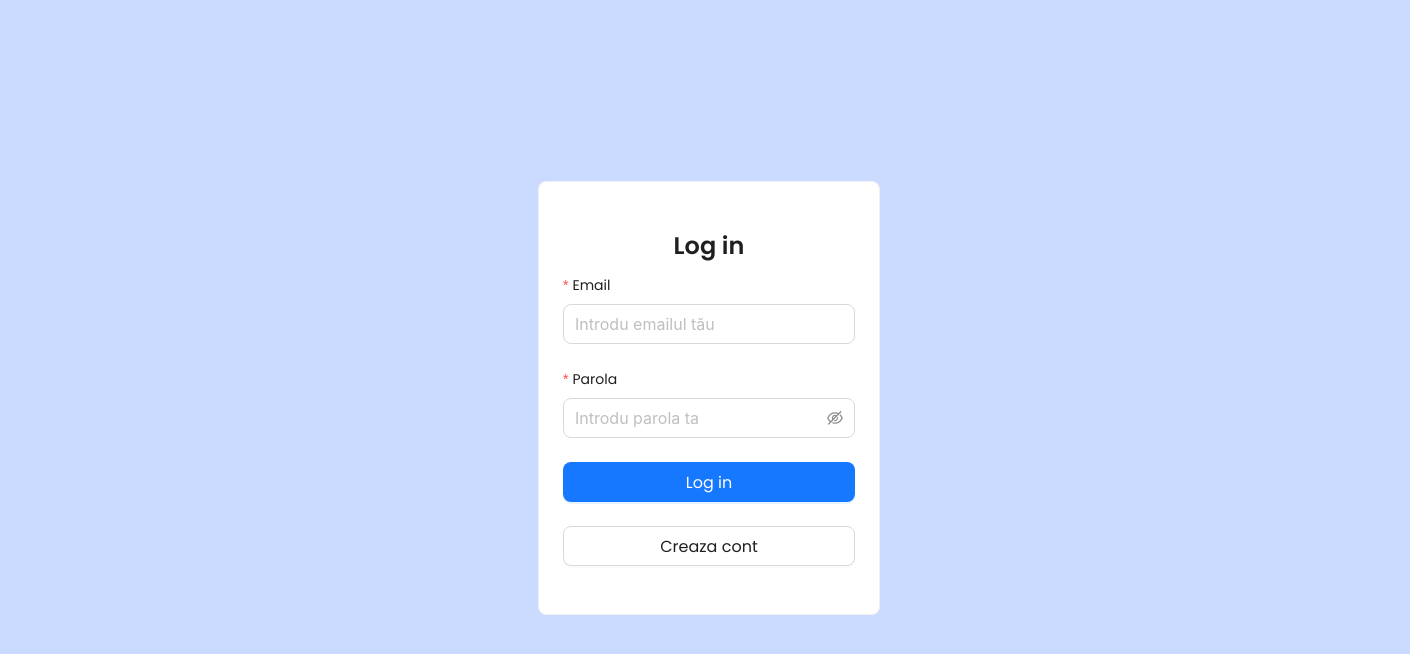
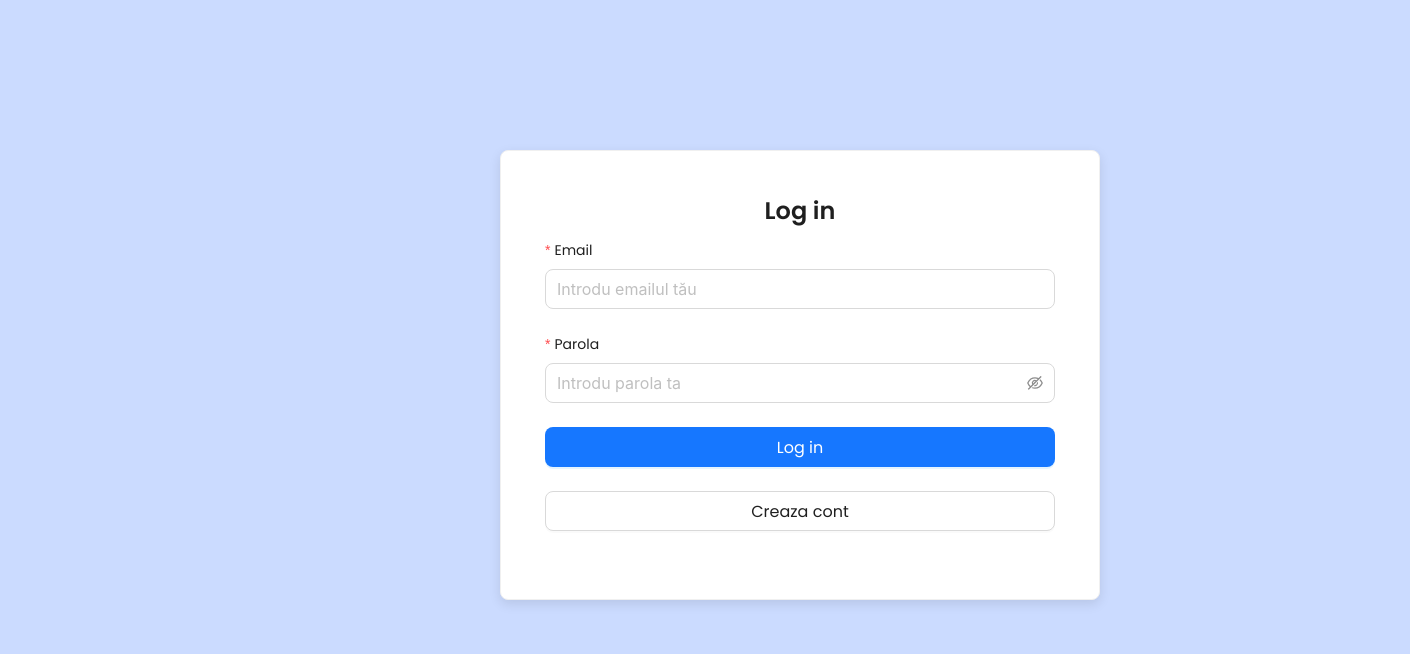
Before and after one commit to Ionut-SV/BibliotecaAPI, a React (Vite) app in the folder client/: page /login in a window 1280 px wide. Shown: the top 654 px of the page, 1410 px wide, since content can reach past the window. Built offline with nearby package versions, Linux system fonts and the light colour scheme.

Commit message:
ScrollbarsFix

```diff
--- a/client/src/App.css
+++ b/client/src/App.css
@@ -1,28 +1,49 @@
 @import url('https://fonts.googleapis.com/css2?family=Poppins:wght@100;200;300;400;500;600;700;800&display=swap');
-*{
-  font-family:'Poppins', sans-serif;
+
+/* Global Styles */
+* {
+  font-family: 'Poppins', sans-serif;
+  margin: 0;
+  padding: 0;
+  box-sizing: border-box;
 }
-body{
-  display:flex;
-  align-items: center;
-  justify-content: center;
-  height: 100vh;
+
+/* Ensure body handles scrolling */
+html, body {
+  height: 100%; /* Make sure the page height is 100% */
+  overflow-x: hidden; /* Prevent horizontal scrolling */
   background: #cbdbff;
 }
 
-/*form*/
-.form-containter{
-  width:1000px;
+body {
+  display: flex;
+  flex-direction: column; /* Allow vertical stacking */
+  justify-content: flex-start; /* Start at the top */
 }
 
+/* Root container styling */
+#root {
+  min-height: 100%;
+  display: flex;
+  flex-direction: column; /* Content grows vertically */
+}
+
+/* Form container */
+.form-containter {
+  width: 1000px;
+}
+
+/* Center title inside the form */
 .title {
   text-align: center;
 }
 
+/* Buttons take full width */
 .btn {
   width: 100%;
 }
 
-.alert{
+/* Adjust alert margins */
+.alert {
   margin-bottom: 1.5rem;
 }
--- a/client/src/Auth/Login.jsx
+++ b/client/src/Auth/Login.jsx
@@ -2,6 +2,7 @@ import React from 'react';
 import { Alert, Card, Input, Form, Spin, Typography, Button } from 'antd';
 import { Link, useNavigate, useLocation } from 'react-router-dom';
 import useLogin from '../hooks/useLogin';
+import '../styles/Login.css';
 
 const Login = () => {
     const { error, loading, loginUser } = useLogin();
@@ -19,7 +20,7 @@ const Login = () => {
     };
 
     return (
-        <Card className="form-container">
+        <Card className="form-container-login">
             <div className="form-content">
                 <Typography.Title level={3} strong className="title">
                     Log in
--- a/client/src/Auth/Register.jsx
+++ b/client/src/Auth/Register.jsx
@@ -2,7 +2,7 @@ import React from 'react';
 import { Alert, Card, Input, Form, Spin, Typography, Button, Select } from 'antd';
 import { Link } from 'react-router-dom';
 import useSignup from '../hooks/useSignup';
-
+import '../styles/Register.css';
 const Register = () => {
     const { loading, error, registerUser } = useSignup();
 
@@ -11,7 +11,7 @@ const Register = () => {
     };
 
     return (
-        <Card className="form-container">
+        <Card className="form-container-register">
             <div className="flex-container">
                 {/* form */}
                 <div className="flex-item">
--- a/client/src/pages/DetailsPage.jsx
+++ b/client/src/pages/DetailsPage.jsx
@@ -33,7 +33,7 @@ const BookDetailsPage = () => {
     <div className="book-details">
       <div className="header-button">
           <Buttons />
-        </div>
+      </div>
     <h1>{book.titlu}</h1>
     <div className="book-details-row">
       <img src={`http://localhost:5000${book.image_url}`} alt={book.titlu} />
--- a/client/src/pages/Upload.jsx
+++ b/client/src/pages/Upload.jsx
@@ -62,8 +62,9 @@ function BookUploadForm() {
   };
 
   return (
+
       <form onSubmit={handleSubmit} className="form-container-up">
-        <div className="header-up ">
+        <div className="header-up">
           <Buttons />
         </div>
 
--- a/client/src/styles/BookCard.css
+++ b/client/src/styles/BookCard.css
@@ -2,8 +2,9 @@
   display: grid;
   grid-template-columns: repeat(4, 4fr); /* Creates a responsive grid */
   gap: 20px; /* Adds space between cards */
-  margin: 30px;
-  margin-right: 160px;
+  margin-left:10%;
+  margin-right: 10%;
+  padding: 40px;
 }
 
 .book-card-link {
--- a/client/src/styles/BooksPage.css
+++ b/client/src/styles/BooksPage.css
@@ -1,26 +1,24 @@
 html, body {
     height: 100%; /* Ensure full height for the entire document */
-    overflow: hidden; /* Prevent scrollbars on the root document */
-    margin-right: -65px;
-    margin-top: -1px;
+    overflow-y: auto; /* Allow vertical scrolling on the root */
+    overflow-x: hidden; /* Prevent horizontal scrolling */
+    margin: 0; /* Remove unnecessary margins */
+    padding: 0; /* Reset default padding */
+    background: #cbdbff; /* Match the app's background color */
 }
 
 .Books-page {
     display: flex;
-    flex-direction: column; /* Ensure the content stretches vertically */
+    flex-direction: column; /* Ensure content stretches vertically */
     max-width: 100%; /* Ensure it takes full width */
-    height: 100vh; /* Full viewport height */
-    overflow-y: auto; /* Enable vertical scrolling */
-    overflow-x: hidden; /* Disable horizontal scrolling */
+    min-height: 100vh; /* Full viewport height */
     box-sizing: border-box; /* Include padding in dimensions */
 }
 
 .header {
     display: flex;
     justify-content: flex-end;
-    margin-bottom: 40px;
-    margin-top: 20px;
-    margin-right: 30px;
+    margin: 20px 30px 40px 0; /* Adjust margins for alignment */
 }
 
 .search-bar {
@@ -54,10 +52,10 @@ html, body {
 }
 
 .filters {
-    display: flex;  /* Align children in a row */
+    display: flex; /* Align children in a row */
     justify-content: center; /* Center the buttons horizontally */
     align-items: center; /* Center the buttons vertically (if needed) */
-    margin-top: 20px;  /* Optional: Add some spacing from the top */
+    margin-top: 20px; /* Optional: Add some spacing from the top */
 }
 
 /* Style for each filter container */
@@ -67,12 +65,12 @@ html, body {
 
 /* Filter button style */
 .filter-button {
-    padding: 10px 20px; /* Add padding to the buttons */
-    border: 1px solid #ccc; /* Border for the button */
-    border-radius: 5px; /* Rounded corners for the button */
-    background-color: #4CAF50  ; /* Background color */
+    padding: 10px 20px;
+    border: 1px solid #ccc;
+    border-radius: 5px;
+    background-color: #4CAF50;
     cursor: pointer;
-    transition: background-color 0.3s ease, color 0.3s ease; /* Smooth transition for hover effect */
+    transition: background-color 0.3s ease, color 0.3s ease;
     font-size: 16px;
 }
 
@@ -80,13 +78,14 @@ html, body {
     background-color: #45a049; /* Lighter background on hover */
     color: #ffffff; /* Change text color */
 }
+
 /* Dropdown menu style */
 .dropdown-menu {
     background-color: #ffffff;
     border: 1px solid #ccc;
     border-radius: 5px;
     position: absolute;
-    z-index: 999; /* Ensure it appears above other content but below the header */
+    z-index: 999;
     padding: 5px 0;
     width: 200px;
     box-shadow: 0 4px 8px rgba(0, 0, 0, 0.1);
@@ -97,15 +96,14 @@ html, body {
 .dropdown-menu li {
     padding: 10px;
     cursor: pointer;
-    transition: background-color 0.3s ease; /* Smooth transition for hover effect */
+    transition: background-color 0.3s ease;
 }
 
 /* Hover effect for dropdown items */
 .dropdown-menu li:hover {
-    background-color: #f0f0f0; /* Lighter gray background on hover */
-    color: #333; /* Change text color for contrast */
+    background-color: #f0f0f0;
+    color: #333;
 }
-
 
 .button-container {
     display: flex;
--- a/client/src/styles/Details.css
+++ b/client/src/styles/Details.css
@@ -11,13 +11,13 @@
     background-color: #fff;
     font-family: Arial, sans-serif;
 }
-    .header-button{
-        display: flex;
-        justify-content: flex-end;
-        margin-bottom: 40px;
-        margin-top: 20px;
-        margin-right: 90%;
-    }
+  .header-button{
+    display: flex;
+    justify-content: flex-end;
+    margin-bottom: 40px;
+    margin-top: 0;
+    margin-left:700px;
+  }
 
   .book-details-row {
     display: flex;
--- /dev/null
+++ b/client/src/styles/Login.css
@@ -0,0 +1,9 @@
+.form-container-login {
+    margin-top:150px;
+    margin-left:500px;
+    width: 600px; /* Set a fixed width for the card */
+    box-shadow: 0 4px 12px rgba(0, 0, 0, 0.1); /* Optional: Add shadow for aesthetics */
+    border-radius: 8px; /* Optional: Round the card edges */
+    padding: 20px; /* Optional: Internal padding */
+    background: #fff; /* Ensure a white background for the card */
+}
--- /dev/null
+++ b/client/src/styles/Register.css
@@ -0,0 +1,10 @@
+.form-container-register{
+    margin-top:50px;
+    margin-left:500px;
+    margin-bottom:100px;
+    width: 600px; /* Set a fixed width for the card */
+    box-shadow: 0 4px 12px rgba(0, 0, 0, 0.1); /* Optional: Add shadow for aesthetics */
+    border-radius: 8px; /* Optional: Round the card edges */
+    padding: 20px; /* Optional: Internal padding */
+    background: #fff; /* Ensure a white background for the card */
+}
--- a/client/src/styles/Upload.css
+++ b/client/src/styles/Upload.css
@@ -1,17 +1,26 @@
+html, body {
+  height: 100%;
+  overflow-y: auto;
+  overflow-x: hidden;
+  margin: 0;
+  padding: 0;
+  background: #cbdbff;
+}
+
 .form-container-up {
   display: flex;
   flex-direction: column;
   align-items: center;
-    margin-top: 200px;
+  min-height: 100vh;
 }
 
 .header-up {
   display: flex;
-    justify-content: flex-end; /* Align header to the left */
+  justify-content: flex-end;
   width: 100%;
-    margin-left: 470px;
-    margin-top: 0.8%;
+  margin-top: 1.3%;
   margin-bottom: -40px;
+  margin-right:60px;
 }
 
 .form-card-up {
@@ -19,15 +28,10 @@
   padding: 20px;
   border-radius: 10px;
   box-shadow: 0 4px 8px rgba(0, 0, 0, 0.1);
-    width: 60%; /* Adjust width as necessary */
-    max-width: 600px; /* Limit the width */
-    margin-bottom: 30%;
-
-    /* Limit the height of the card */
-    max-height: 80vh;
-
-    /* Enable scrolling within the card if content overflows */
-    overflow-y: auto;
+  width: 60%;
+  max-width: 600px;
+  margin-top: 1%;
+  box-sizing: border-box;
 }
 
 .form-item-up {
@@ -48,18 +52,18 @@
 }
 
 .description-textarea {
-    width: 94%;  /* Adjust width as needed */
-    height: 80px;  /* Fixed height for 4 rows */
+  width: 94%; /* Adjust width */
+  height: 80px; /* Fixed height for 4 rows */
   padding: 8px;
   border: 1px solid #ccc;
   border-radius: 10px;
   box-sizing: border-box;
   font-size: 14px;
-    resize: none;  /* Prevent resizing */
-    overflow-y: auto;  /* Enable vertical scrolling */
+  resize: none; /* Prevent resizing */
+  overflow-y: auto; /* Enable vertical scrolling */
 }
 
-  .button-up{
+.button-up {
   width: 100%;
   padding: 10px;
   background-color: #4CAF50;
```
Lines whose indentation alone changed are shown as unchanged.
